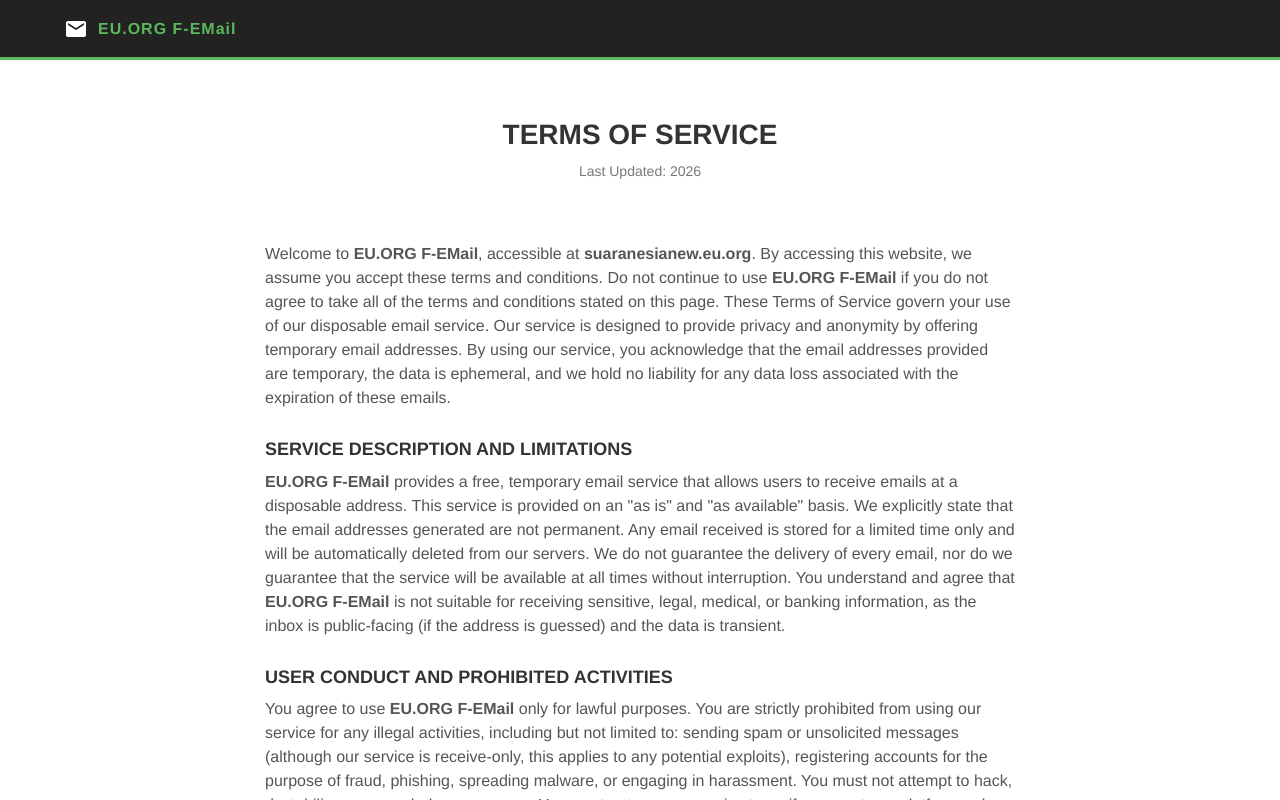
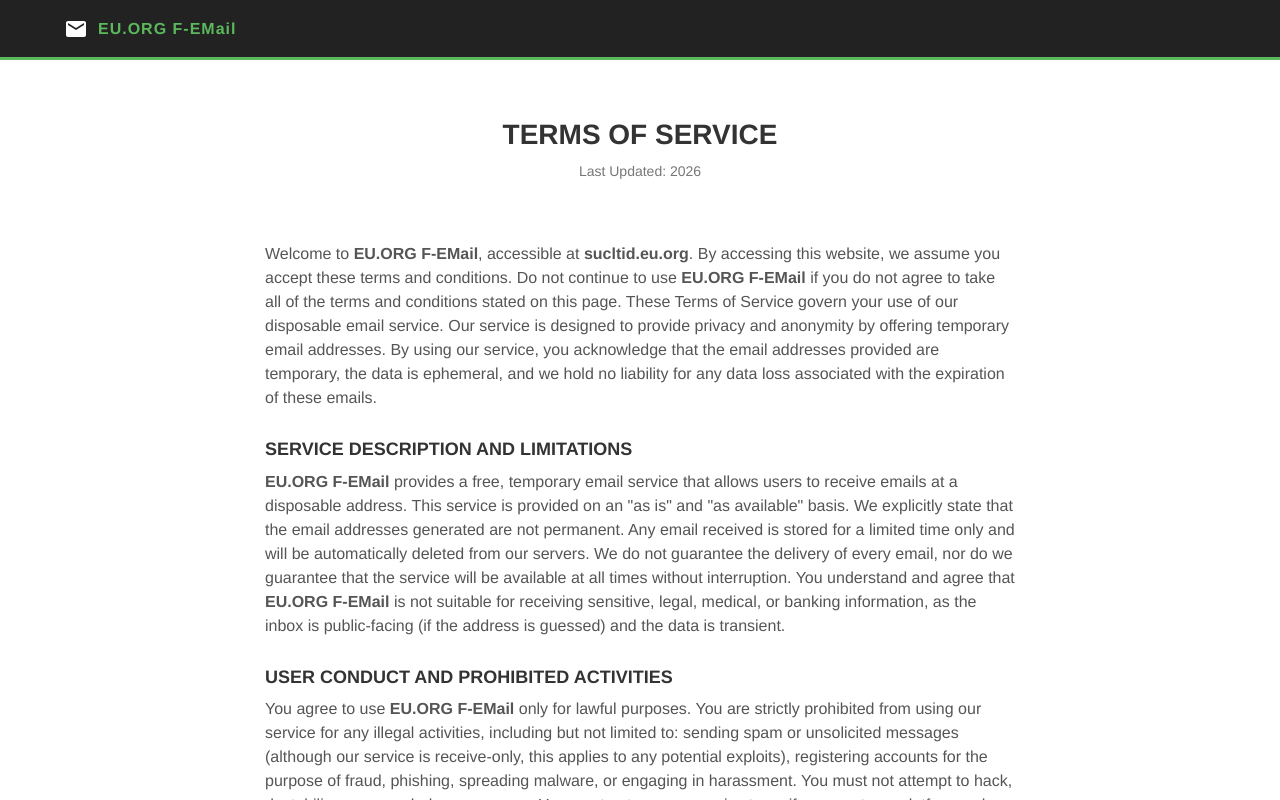
Before and after one commit to page-dotcom/Fakemail, a Next.js app: page /terms in a window 1280 px wide. Built offline with nearby package versions, Linux system fonts and the light colour scheme.

Commit message:
Update config.js

```diff
--- a/app/config.js
+++ b/app/config.js
@@ -3,8 +3,8 @@
 export const CONFIG = {
   // --- IDENTITAS SITUS ---
   siteName: "EU.ORG F-EMail",
-  domainUrl: "https://www.suaranesianew.eu.org",
-  dom: "suaranesianew.eu.org",
+  domainUrl: "https://sucltid.eu.org",
+  dom: "sucltid.eu.org",
   description: "Free temporary email service. Get a disposable email address instantly to protect your privacy and avoid spam. Fast, secure, and anonymous.",
 
   // --- KEYWORDS (Penting buat Google) ---
```
